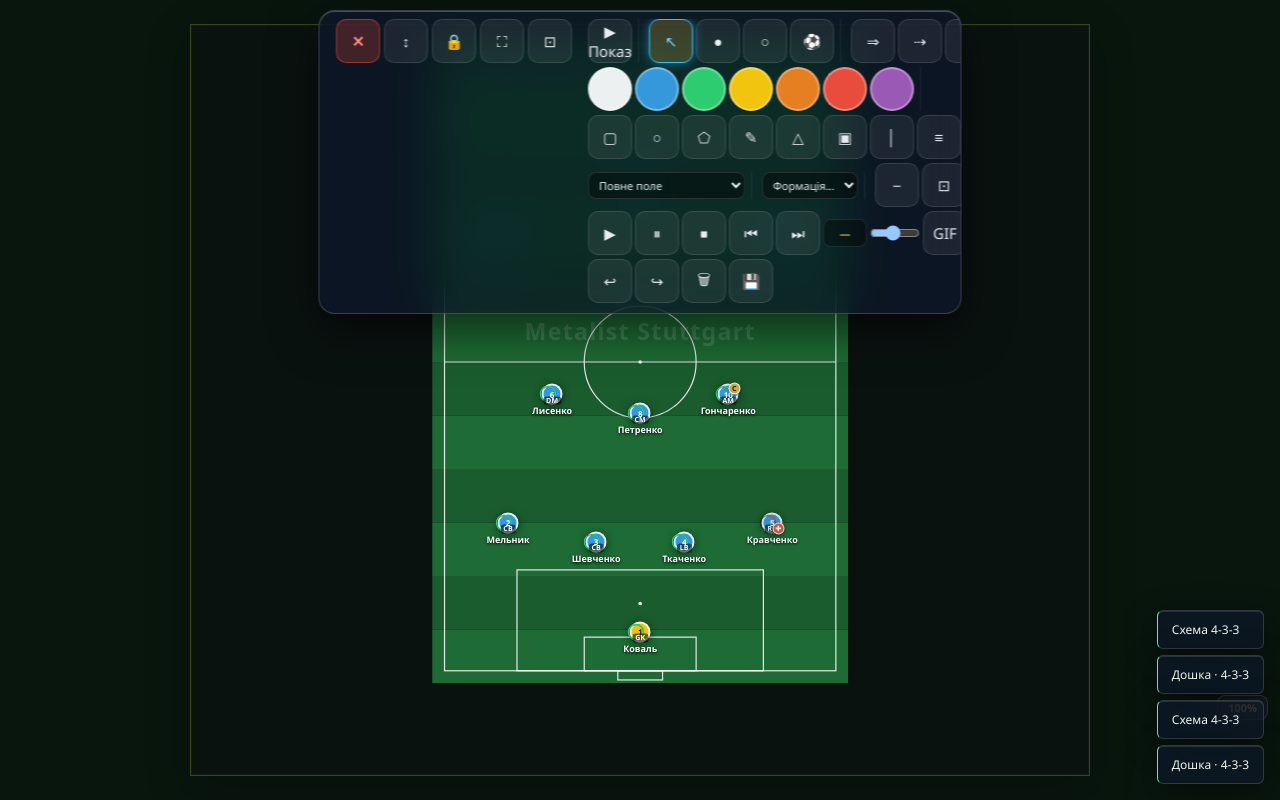
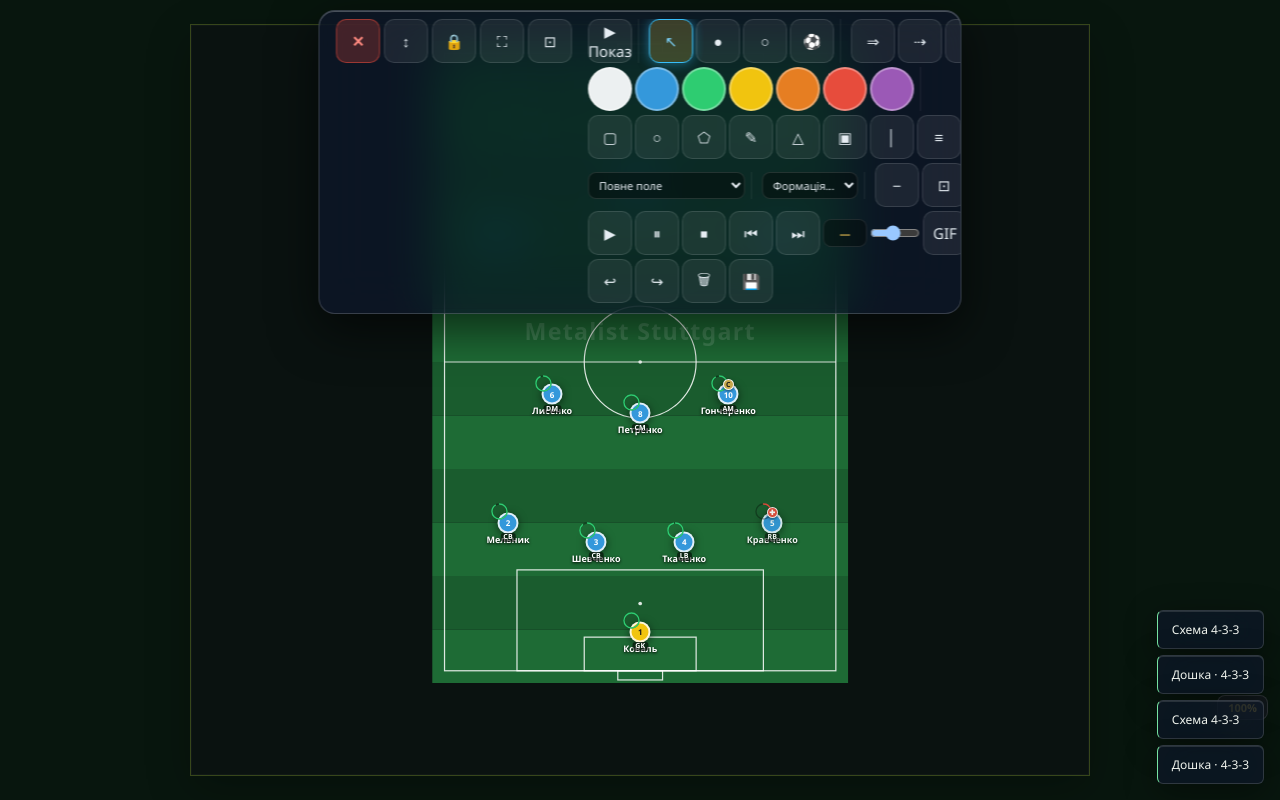
Before and after one commit to SangfoidEns/Metalist, a website: page index.html in a window 1280 px wide. Both pictures are taken after a click on the button "Відкрити тактичну дошку". Drawn offline with Linux system fonts and the light colour scheme.

Commit message:
Add files via upload

```diff
--- a/src/board/BoardEngine.js
+++ b/src/board/BoardEngine.js
@@ -1253,19 +1253,23 @@ const BoardEngine = {
       const isRehab = status === 'rehab' || status === 'recovery';
       const isReserve = status === 'reserve' || (pl && pl.group === 'reserve');
       const isCaptain = !!(o.isCaptain || (pl && pl.isCaptain));
-      // Бейджі відносно радіуса фішки (R = 50% width): позиції у % від розміру фішки
-      const badges = [];
-      if (isCaptain) {
-        badges.push('<span class="pt-badge pt-cap" title="Капітан" style="left:85%;top:15%">C</span>');
-      }
-      if (isInjured) {
-        badges.push('<span class="pt-badge pt-inj" title="Травмований" style="left:85%;top:85%">✚</span>');
-      } else if (isRehab) {
-        badges.push('<span class="pt-badge pt-rehab" title="Відновлення" style="left:85%;top:85%">↻</span>');
-      } else if (isReserve) {
-        badges.push('<span class="pt-badge pt-res" title="Резерв" style="left:85%;top:85%">R</span>');
-      }
-      const statusBadge = badges.join('');
+      // Радіальні бейджі: центр фішки = (50%,50%), R у % ширини фішки
+      const radialItems = [];
+      if (isCaptain) radialItems.push({ cls: 'pt-cap', text: 'C', title: 'Капітан' });
+      if (isInjured) radialItems.push({ cls: 'pt-inj', text: '✚', title: 'Травмований' });
+      else if (isRehab) radialItems.push({ cls: 'pt-rehab', text: '↻', title: 'Відновлення' });
+      else if (isReserve) radialItems.push({ cls: 'pt-res', text: 'R', title: 'Резерв' });
+      const nBadge = radialItems.length;
+      const statusBadge = radialItems.map((b, i) => {
+        // angle від вершини, рівномірно по колу (або сектор якщо 1–2)
+        const total = Math.max(nBadge, 1);
+        const angle = (i * (2 * Math.PI / total)) - Math.PI / 2;
+        const offset = 1.15; // R * offset від центру (трохи поза краєм)
+        const left = 50 + 50 * offset * Math.cos(angle);
+        const top = 50 + 50 * offset * Math.sin(angle);
+        return '<span class="pt-badge ' + b.cls + '" title="' + b.title +
+          '" style="left:' + left.toFixed(2) + '%;top:' + top.toFixed(2) + '%">' + b.text + '</span>';
+      }).join('');
       const posBadge = posCode ? `<span class="pt-pos">${sanitize(posCode)}</span>` : '';
       const titleName = (o.label || ('#' + (o.number || ''))) + (posCode ? ' · ' + posCode : '');
       const titleExtra = (readiness != null ? ` · готовність ${readiness}%` : '')
--- a/src/styles/app.css
+++ b/src/styles/app.css
@@ -3214,3 +3214,66 @@ body.sb-open .app > .main {
   font-weight: 800;
   margin-left: 4px;
 }
+
+/* ── Chip center + radial badges (no overflow drift) ── */
+#playersLayer .pt {
+  position: absolute !important;
+  transform: translate(-50%, -50%) !important;
+  overflow: visible !important;
+  box-sizing: border-box !important;
+}
+#playersLayer .pt .pt-ring {
+  position: absolute !important;
+  left: 50% !important;
+  top: 50% !important;
+  width: 128% !important;
+  height: 128% !important;
+  transform: translate(-50%, -50%) !important;
+  inset: auto !important;
+  pointer-events: none !important;
+  z-index: 0 !important;
+  overflow: visible;
+}
+#playersLayer .pt .pt-num {
+  position: relative;
+  z-index: 2;
+  pointer-events: none;
+}
+#playersLayer .pt .pt-badge {
+  position: absolute !important;
+  z-index: 5 !important;
+  width: calc(var(--pt-r, 17px) * 0.75);
+  height: calc(var(--pt-r, 17px) * 0.75);
+  min-width: 11px;
+  min-height: 11px;
+  border-radius: 50%;
+  display: flex !important;
+  align-items: center;
+  justify-content: center;
+  font-size: max(7px, calc(var(--pt-r, 17px) * 0.45));
+  font-weight: 800;
+  line-height: 1;
+  transform: translate(-50%, -50%) !important;
+  pointer-events: none !important;
+  box-shadow: 0 1px 3px rgba(0,0,0,.5);
+  border: 1.5px solid rgba(255,255,255,.9);
+  margin: 0 !important;
+}
+#playersLayer .pt .pt-pos {
+  position: absolute;
+  left: 50%;
+  bottom: -2px;
+  transform: translate(-50%, 100%);
+  font-size: max(7px, calc(var(--pt-r, 17px) * 0.38));
+  white-space: nowrap;
+  pointer-events: none;
+  z-index: 3;
+}
+#playersLayer {
+  overflow: visible !important;
+}
+.view-board .pl,
+#fieldStage,
+#fieldContainer {
+  overflow: visible !important;
+}
--- a/src/ui/app.js
+++ b/src/ui/app.js
@@ -623,7 +623,7 @@ const App = {
 
       // data-view навігація: блокуємо, якщо це вкладений клік у кнопці редагування
       if (view && !t.dataset.action) {
-        if (e.target.closest('[data-edit-training],[data-del-training],[data-dup-training],[data-edit-player],[data-modal-action]')) {
+        if (e.target.closest('[data-edit-training],[data-del-training],[data-dup-training],[data-edit-player],[data-modal-action],.card-training')) {
           return;
         }
         e.preventDefault();
@@ -774,7 +774,10 @@ const App = {
       if (action === 'export-stats') return StorageManager.exportJSON();
 
       if (t.dataset.editTraining) {
-        e.preventDefault(); e.stopPropagation();
+        e.preventDefault();
+        e.stopPropagation();
+        if (typeof e.stopImmediatePropagation === 'function') e.stopImmediatePropagation();
+        // ТІЛЬКИ модалка деталей — без переходу на дошку
         return Actions.editTraining(t.dataset.editTraining);
       }
       if (action === 'open-training-board') {
--- a/src/ui/views.js
+++ b/src/ui/views.js
@@ -79,16 +79,16 @@ const Views = {
     if (!list.length) return '<div class="es"><div class="ic">📋</div>Немає тренувань</div>';
     return list.map(t => {
       const total = (t.structure || []).reduce((a, b) => a + (b.duration || 0), 0);
-      return `<div class="card">
+      return `<div class="card card-training" data-edit-training="${t.id}" role="button" tabindex="0">
         <div style="display:flex;justify-content:space-between;align-items:center;flex-wrap:wrap;gap:6px">
           <div><strong>${sanitize(t.name)}</strong>
             <div class="me" style="font-size:11px;color:var(--muted);margin-top:3px">${t.date} ${t.time || ''} · ${t.duration}хв · <span class="badge b-i">${t.status}</span> · Load: ${LoadModel.sessionLoad(t.duration, t.intensity)}</div>
             ${t.structure ? `<div style="font-size:11px;color:var(--muted);margin-top:4px">${t.structure.map(b => sanitize(b.title || b.name) + '(' + b.duration + 'хв)').join(' → ')} = ${total}хв</div>` : ''}
           </div>
-          <div style="display:flex;gap:3px">
-            <button class="btn btn-s btn-sm" data-edit-training="${t.id}">Редагувати</button>
-            <button class="btn btn-s btn-sm" data-dup-training="${t.id}">Дубль</button>
-            <button class="btn btn-d btn-sm" data-del-training="${t.id}">✕</button>
+          <div style="display:flex;gap:3px" data-edit-training="${t.id}">
+            <button type="button" class="btn btn-s btn-sm" data-edit-training="${t.id}">Деталі</button>
+            <button type="button" class="btn btn-s btn-sm" data-dup-training="${t.id}">Дубль</button>
+            <button type="button" class="btn btn-d btn-sm" data-del-training="${t.id}">✕</button>
           </div>
         </div>
       </div>`;
@@ -243,7 +243,10 @@ const Views = {
       <div class="ch"><strong>${title}</strong></div>
       ${grid}
       <div class="card" style="margin-top:12px"><div class="ct">Події ${ds}</div>
-        ${events.length ? events.map(e => `<div class="li"><div class="inf"><div class="ti">${sanitize(e.title || e.name)}</div><div class="me">${e.type || e.eventType} · ${e.time || ''}</div></div></div>`).join('') : '<div style="color:var(--muted);font-size:12px">Немає подій</div>'}
+        ${events.length ? events.map(e => {
+        const openAttr = e.type === 'TRAINING' && e.id ? ` data-edit-training="${e.id}"` : (e.type === 'MATCH' && e.id ? ` data-view-match="${e.id}"` : '');
+        return `<div class="li"${openAttr} style="cursor:pointer"><div class="inf"><div class="ti">${sanitize(e.title || e.name)}</div><div class="me">${e.type || e.eventType} · ${e.time || ''}</div></div></div>`;
+      }).join('') : '<div style="color:var(--muted);font-size:12px">Немає подій</div>'}
       </div>
       <div class="card"><div class="ct">Мікроцикл / Шаблони</div>
         <div style="display:flex;gap:6px;flex-wrap:wrap">
```
